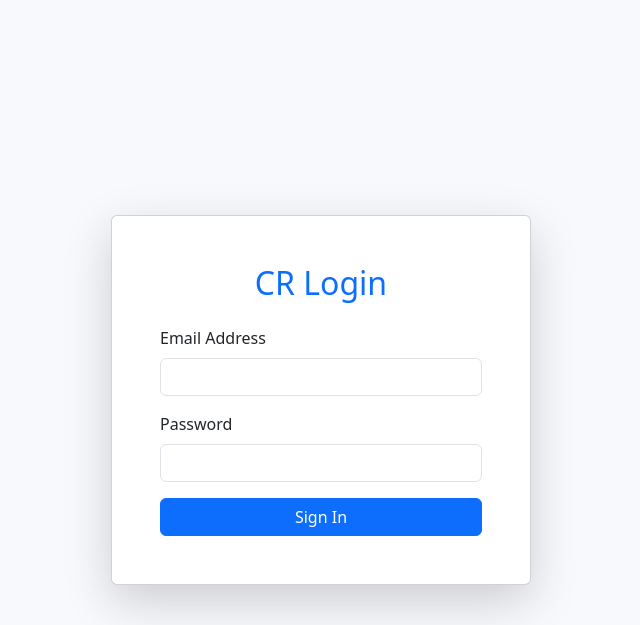
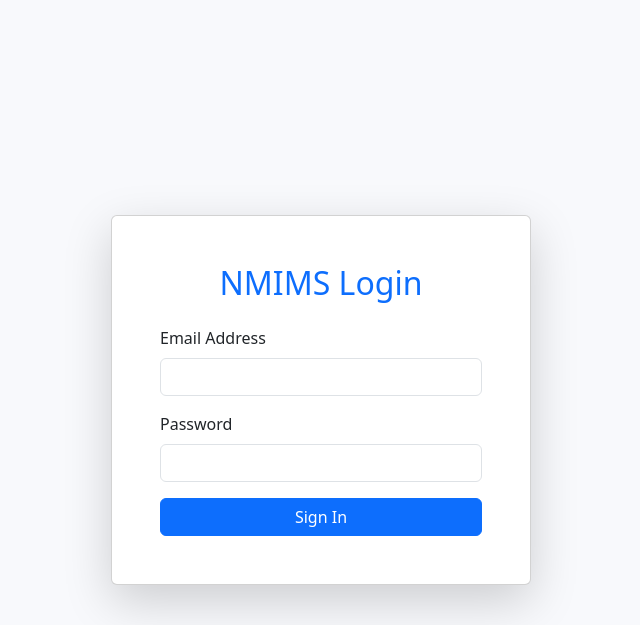
Before and after one commit to Ashi-run/Automatic-Timetable-Generator-, a Flask app: page /login in a window 1280 px wide. Shown: the top 625 px of the page, without its empty margins (319-959 px from the left). Run offline with Flask 3, Linux system fonts and the light colour scheme; parts of the project's set-up code (start-up, migrations or seed data) failed here and were passed over.

Commit message:
CR -> NMIMS
changed from cr login to nmims login

```diff
--- a/templates/login.html
+++ b/templates/login.html
@@ -23,7 +23,7 @@
 <body>
     <div class="card login-card shadow-lg">
         <div class="card-body p-5">
-            <h2 class="card-title text-center text-primary mb-4">CR Login</h2>
+            <h2 class="card-title text-center text-primary mb-4">NMIMS Login</h2>
 
             {% with messages = get_flashed_messages(with_categories=true) %}
                 {% if messages %}
```
